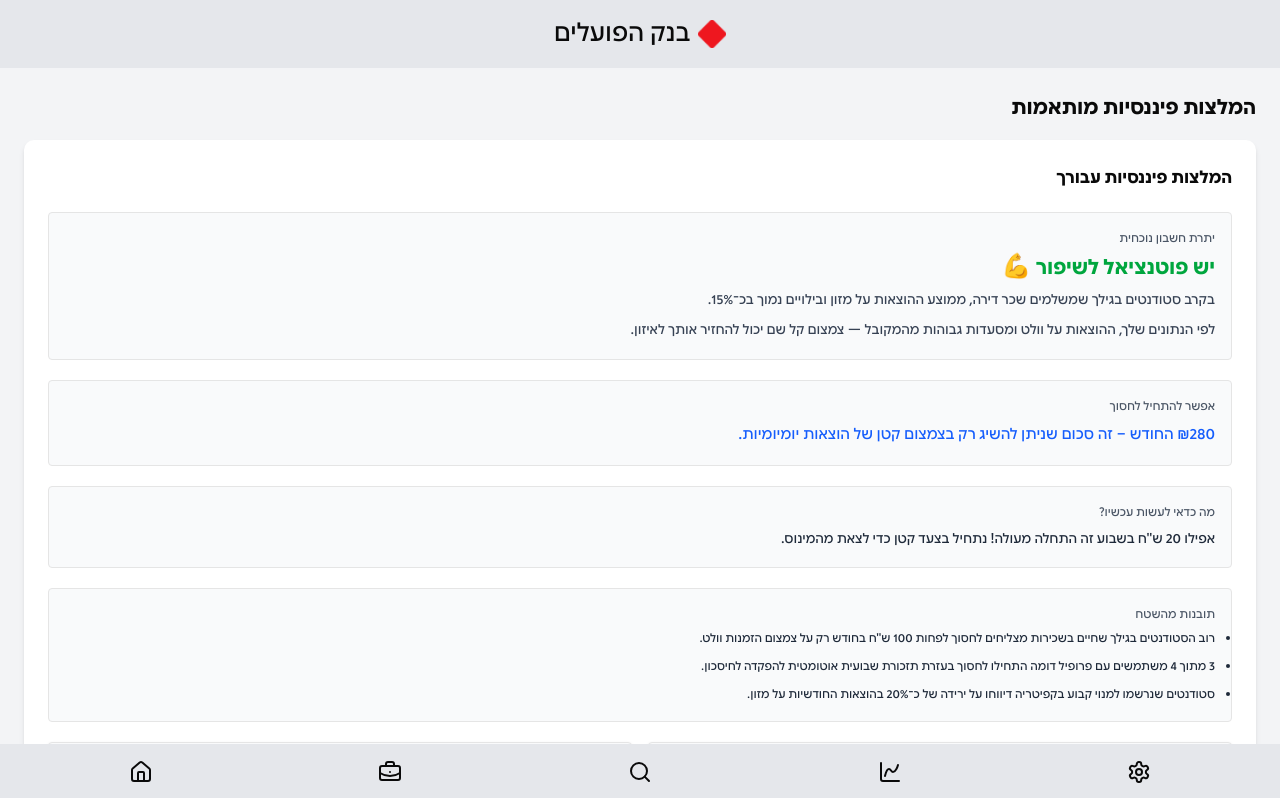
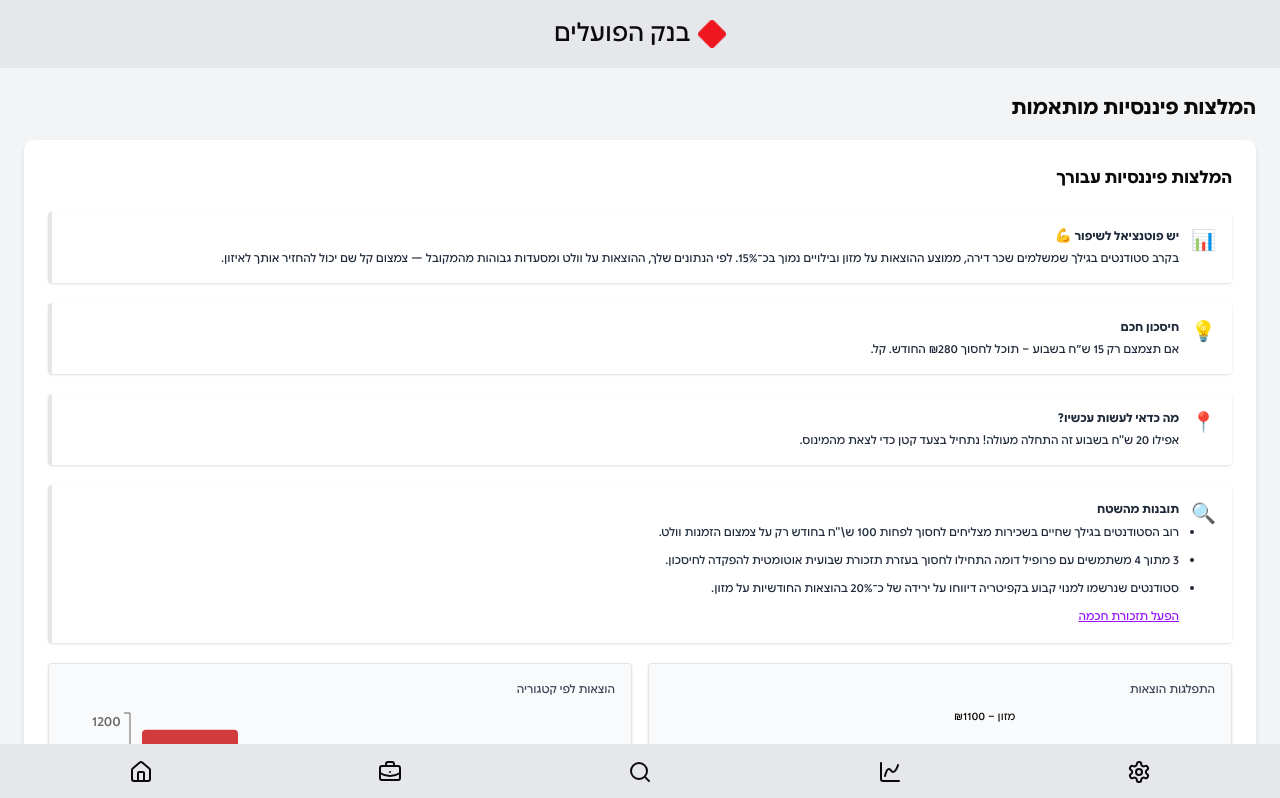
Before and after one commit to OptimaLPro/HapoalimHakathon, a React (Vite) app: page /recommendations in a window 1280 px wide. Shown: the top 798 px of the page. Built offline with nearby package versions, Linux system fonts and the light colour scheme.

Commit message:
upgraded insight section

```diff
--- a/src/components/Recommendations/FinancialInsights.jsx
+++ b/src/components/Recommendations/FinancialInsights.jsx
@@ -1,7 +1,8 @@
+import { motion } from "framer-motion";
 import SpendingCharts from "./SpendingCharts";
 
-const FinancialInsights = ({ name = "סטודנט/ית", balance = -420, avgMonthlySpend = 3200 }) => {
-    const availableCash = balance > 0 ? balance : 0;
+const FinancialInsights = ({ balance = -420, avgMonthlySpend = 3200 }) => {
+
     const potentialSaving = Math.max(0, Math.floor((avgMonthlySpend * 0.1) / 10) * 10);
 
     const tip =
@@ -18,58 +19,83 @@
 
     const total = categories.reduce((sum, c) => sum + c.amount, 0);
 
+    const fadeIn = {
+        hidden: { opacity: 0, y: 20 },
+        visible: (i) => ({
+            opacity: 1,
+            y: 0,
+            transition: {
+                delay: i * 0.2,
+                duration: 0.5,
+                ease: "easeOut"
+            }
+        })
+    };
+
     return (
         <div className="p-6 bg-white rounded-lg shadow-md space-y-5">
             <h2 className="text-xl font-bold">המלצות פיננסיות עבורך</h2>
 
-            <div className="bg-gray-50 p-4 rounded border space-y-1 leading-tight">
-                <p className="text-sm text-gray-600">יתרת חשבון נוכחית</p>
-                <p className="text-2xl font-semibold text-green-600 leading-tight">
-                    {availableCash > 0 ? (
-                        `₪${availableCash}`
-                    ) : (
+            {[
+                {
+                    icon: "📊",
+                    color: "red",
+                    title: "יש פוטנציאל לשיפור 💪",
+                    text: "בקרב סטודנטים בגילך שמשלמים שכר דירה, ממוצע ההוצאות על מזון ובילויים נמוך בכ־15%. לפי הנתונים שלך, ההוצאות על וולט ומסעדות גבוהות מהמקובל — צמצום קל שם יכול להחזיר אותך לאיזון."
+                },
+                {
+                    icon: "💡",
+                    color: "green",
+                    title: "חיסכון חכם",
+                    text: `אם תצמצם רק 15 ש״ח בשבוע – תוכל לחסוך ₪${potentialSaving} החודש. קל.`
+                },
+                {
+                    icon: "📍",
+                    color: "blue",
+                    title: "מה כדאי לעשות עכשיו?",
+                    text: tip
+                },
+                {
+                    icon: "🔍",
+                    color: "purple",
+                    title: "תובנות מהשטח",
+                    text: (
                         <>
-                            יש פוטנציאל לשיפור 💪<br />
-                            <span className="text-base text-gray-700 font-normal">
-                בקרב סטודנטים בגילך שמשלמים שכר דירה, ממוצע ההוצאות על מזון ובילויים נמוך בכ־15%.<br />
-                לפי הנתונים שלך, ההוצאות על וולט ומסעדות גבוהות מהמקובל — צמצום קל שם יכול להחזיר אותך לאיזון.
-              </span>
+                            <ul className="list-disc pl-5 space-y-2 text-sm">
+                                <li>רוב הסטודנטים בגילך שחיים בשכירות מצליחים לחסוך לפחות 100 ש\"ח בחודש רק על צמצום הזמנות וולט.</li>
+                                <li>3 מתוך 4 משתמשים עם פרופיל דומה התחילו לחסוך בעזרת תזכורת שבועית אוטומטית להפקדה לחיסכון.</li>
+                                <li>סטודנטים שנרשמו למנוי קבוע בקפיטריה דיווחו על ירידה של כ־20% בהוצאות החודשיות על מזון.</li>
+                            </ul>
+                            <button className="mt-2 text-sm text-purple-600 underline">הפעל תזכורת חכמה</button>
                         </>
-                    )}
-                </p>
-            </div>
-
-            <div className="bg-gray-50 p-4 rounded border space-y-1 leading-tight">
-                <p className="text-sm text-gray-600">אפשר להתחיל לחסוך</p>
-                <p className="text-lg font-medium text-blue-600">
-                    ₪{potentialSaving} החודש – זה סכום שניתן להשיג רק בצמצום קטן של הוצאות יומיומיות.
-                </p>
-            </div>
-
-            <div className="bg-gray-50 p-4 rounded border space-y-1 leading-tight">
-                <p className="text-sm text-gray-600">מה כדאי לעשות עכשיו?</p>
-                <p className="text-base text-gray-800">{tip}</p>
-            </div>
-
-            {/* הוזז למעלה */}
-            <div className="bg-gray-50 p-4 rounded border space-y-3 leading-tight">
-                <p className="text-sm text-gray-600 mb-1">תובנות מהשטח</p>
-                <ul className="list-disc pl-5 space-y-2 text-gray-800 text-sm">
-                    <li>
-                        רוב הסטודנטים בגילך שחיים בשכירות מצליחים לחסוך לפחות 100 ש"ח בחודש רק על צמצום הזמנות וולט.
-                    </li>
-                    <li>
-                        3 מתוך 4 משתמשים עם פרופיל דומה התחילו לחסוך בעזרת תזכורת שבועית אוטומטית להפקדה לחיסכון.
-                    </li>
-                    <li>
-                        סטודנטים שנרשמו למנוי קבוע בקפיטריה דיווחו על ירידה של כ־20% בהוצאות החודשיות על מזון.
-                    </li>
-                </ul>
-            </div>
+                    )
+                }
+            ].map((item, i) => (
+                <motion.div
+                    key={item.title}
+                    custom={i}
+                    variants={fadeIn}
+                    initial="hidden"
+                    animate="visible"
+                    className={`bg-gradient-to-r from-${item.color}-50 to-white border-l-4 border-${item.color}-500 p-4 rounded shadow flex items-start gap-3`}
+                >
+                    <span className={`text-${item.color}-600 text-xl`}>{item.icon}</span>
+                    <div className="text-sm text-gray-800 leading-tight">
+                        <p className="font-semibold">{item.title}</p>
+                        <p className="mt-1">{item.text}</p>
+                    </div>
+                </motion.div>
+            ))}
 
             <SpendingCharts />
 
-            <div className="bg-gray-50 p-4 rounded border leading-tight">
+            <motion.div
+                custom={4}
+                variants={fadeIn}
+                initial="hidden"
+                animate="visible"
+                className="bg-gray-50 p-4 rounded border leading-tight"
+            >
                 <p className="text-sm text-gray-600 mb-2">פירוט לפי קטגוריות</p>
                 <ul className="space-y-1">
                     {categories.map((cat) => (
@@ -83,18 +109,30 @@
                     <span>סה״כ</span>
                     <span>₪{total}</span>
                 </div>
-            </div>
+            </motion.div>
 
-            <div className="bg-gray-50 p-4 rounded border leading-tight">
+            <motion.div
+                custom={5}
+                variants={fadeIn}
+                initial="hidden"
+                animate="visible"
+                className="bg-gray-50 p-4 rounded border leading-tight"
+            >
                 <p className="text-sm text-gray-600 mb-1">תובנה חכמה</p>
                 <p className="text-base text-gray-800">
                     הוצאת מעל ₪1,000 על מזון – אולי שווה לבדוק מנוי בקפיטריה או בישול ביתי. לפעמים שינוי קטן = חיסכון גדול.
                 </p>
-            </div>
+            </motion.div>
 
-            <button className="w-full bg-red-600 text-white py-2 rounded-lg hover:bg-red-700 transition">
+            <motion.button
+                custom={6}
+                variants={fadeIn}
+                initial="hidden"
+                animate="visible"
+                className="w-full bg-red-600 text-white py-2 rounded-lg hover:bg-red-700 transition"
+            >
                 להפעיל חיסכון חכם
-            </button>
+            </motion.button>
         </div>
     );
 };
--- a/src/components/Recommendations/SpendingCharts.jsx
+++ b/src/components/Recommendations/SpendingCharts.jsx
@@ -19,7 +19,7 @@
 ];
 
 
-const COLORS = ["#d13b3b", "#f57c7c", "#7edc8f", "#c1f2c7"];
+const COLORS = ["#b91c1c", "#ef4444", "#fca5a5", "#e5e7eb"];
 
 const renderCustomizedLabel = ({
                                    cx, cy, midAngle, outerRadius, name, value
```
